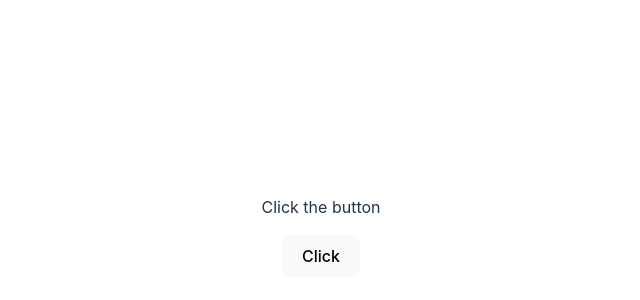
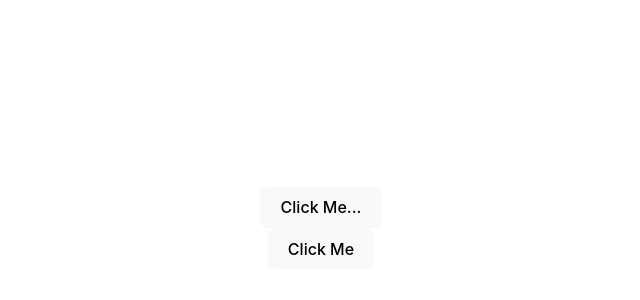
Before and after one commit to sas8254/react_course, a React (Vite) app: page / in a window 1280 px wide. Shown: the part 172-472 px from the top of the page, without its empty margins (319-959 px from the left). Built offline with nearby package versions, Linux system fonts and the light colour scheme.

Commit message:
Clicker exercise.

```diff
--- a/src/App.jsx
+++ b/src/App.jsx
@@ -4,7 +4,8 @@ import Clicker from "./Clicker";
 function App() {
   return (
     <div>
-      <Clicker />
+      <Clicker message="Stop Ckicking me" buttonText="Click Me..." />
+      <Clicker message="hi" buttonText="Click Me" />
     </div>
   );
 }
--- a/src/Clicker.jsx
+++ b/src/Clicker.jsx
@@ -1,12 +1,10 @@
-function handleClick() {
-  console.log("Clicked");
-}
-
-export default function () {
+export default function ({ message, buttonText }) {
+  function handleClick() {
+    alert(message);
+  }
   return (
     <div>
-      <p>Click the button</p>
-      <button onClick={handleClick}>Click</button>
+      <button onClick={handleClick}>{buttonText}</button>
     </div>
   );
 }
```
Also changed, not shown: src/Form.jsx (added, +12 -0 lines).
